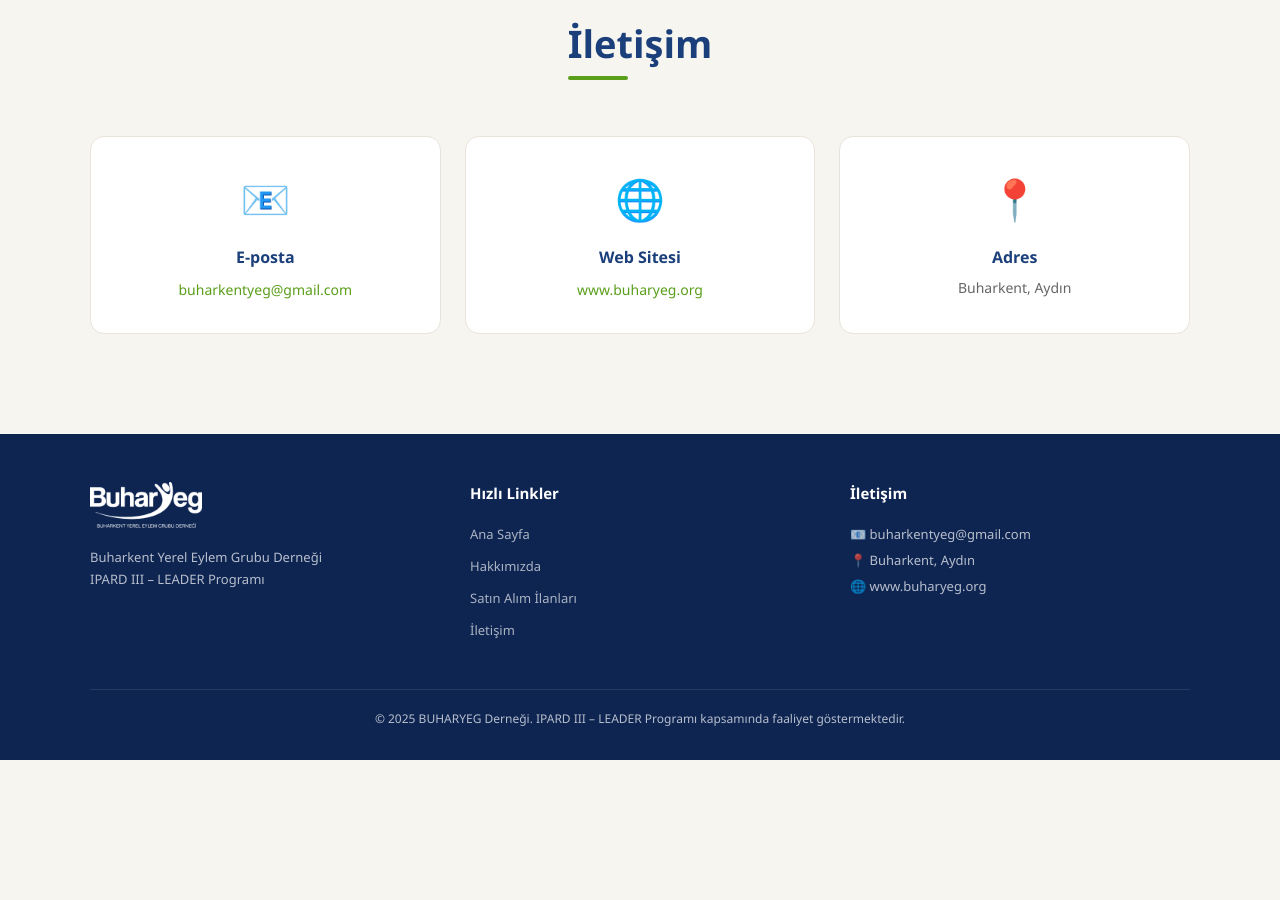
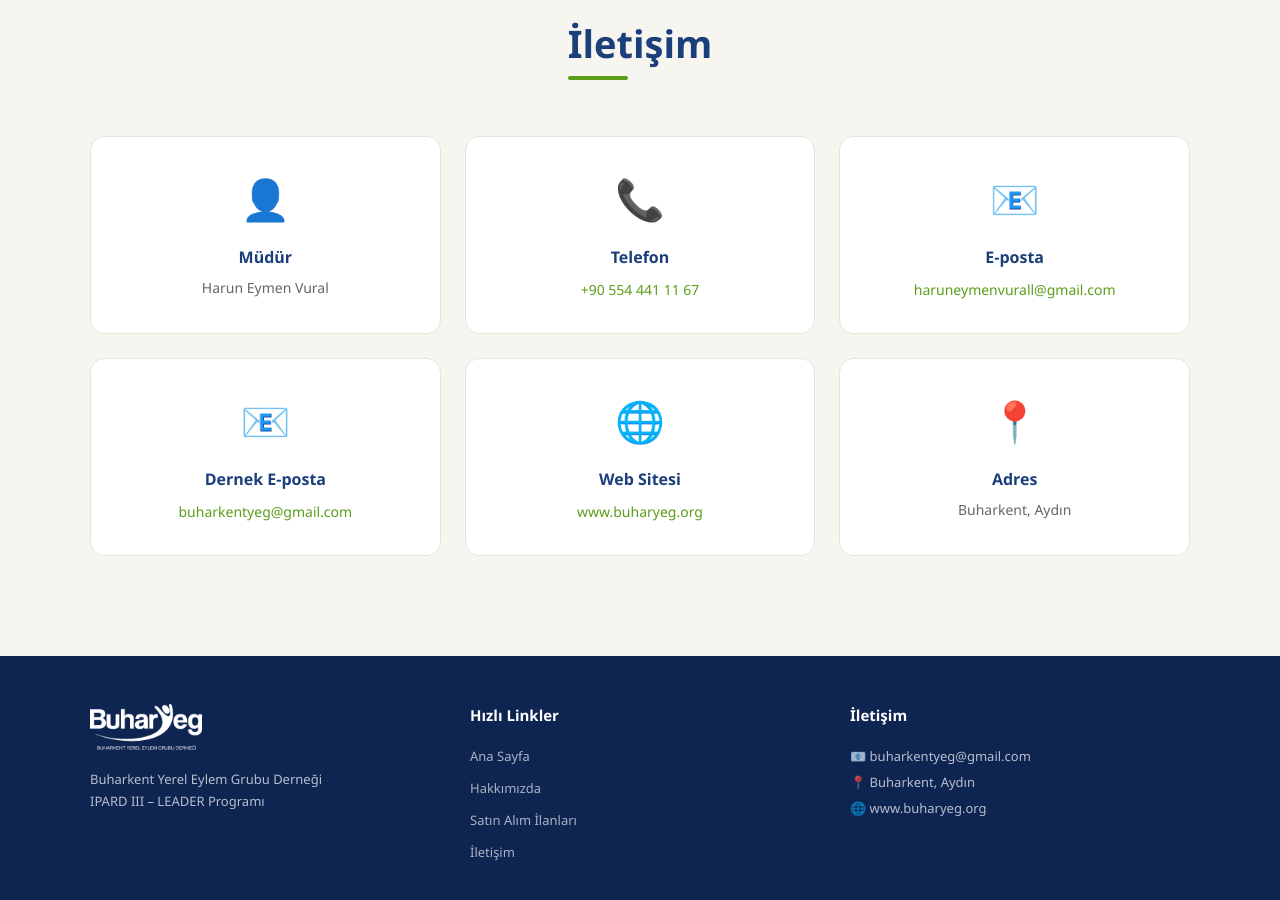
Before and after one commit to heymenvural/buharkentYEG, a Next.js app: page / in a window 1280 px wide. Shown: the part 3680-4580 px from the top of the page. Before the commit the page ends 4440 px from the top, so only its background shows below. Built offline with nearby package versions, Linux system fonts and the light colour scheme.

Commit message:
iletisim guncellendi

```diff
--- a/app/page.tsx
+++ b/app/page.tsx
@@ -380,10 +380,13 @@ function IletisimSection() {
         </div>
         <div style={{ display: "grid", gridTemplateColumns: "repeat(auto-fit, minmax(260px, 1fr))", gap: 24 }}>
           {[
-            { ikon: "📧", baslik: "E-posta", deger: "buharkentyeg@gmail.com", link: "mailto:buharkentyeg@gmail.com" },
-            { ikon: "🌐", baslik: "Web Sitesi", deger: "www.buharyeg.org", link: "https://www.buharyeg.org" },
-            { ikon: "📍", baslik: "Adres", deger: "Buharkent, Aydın", link: null },
-          ].map((k, i) => (
+              { ikon: "👤", baslik: "Müdür", deger: "Harun Eymen Vural", link: null },
+              { ikon: "📞", baslik: "Telefon", deger: "+90 554 441 11 67", link: "tel:+905544411167" },
+              { ikon: "📧", baslik: "E-posta", deger: "haruneymenvurall@gmail.com", link: "mailto:haruneymenvurall@gmail.com" },
+              { ikon: "📧", baslik: "Dernek E-posta", deger: "buharkentyeg@gmail.com", link: "mailto:buharkentyeg@gmail.com" },
+              { ikon: "🌐", baslik: "Web Sitesi", deger: "www.buharyeg.org", link: "https://www.buharyeg.org" },
+              { ikon: "📍", baslik: "Adres", deger: "Buharkent, Aydın", link: null },
+                ].map((k, i) => (
             <div key={i} className="card-hover reveal" style={{
               background: "white",
               borderRadius: 14,
```
